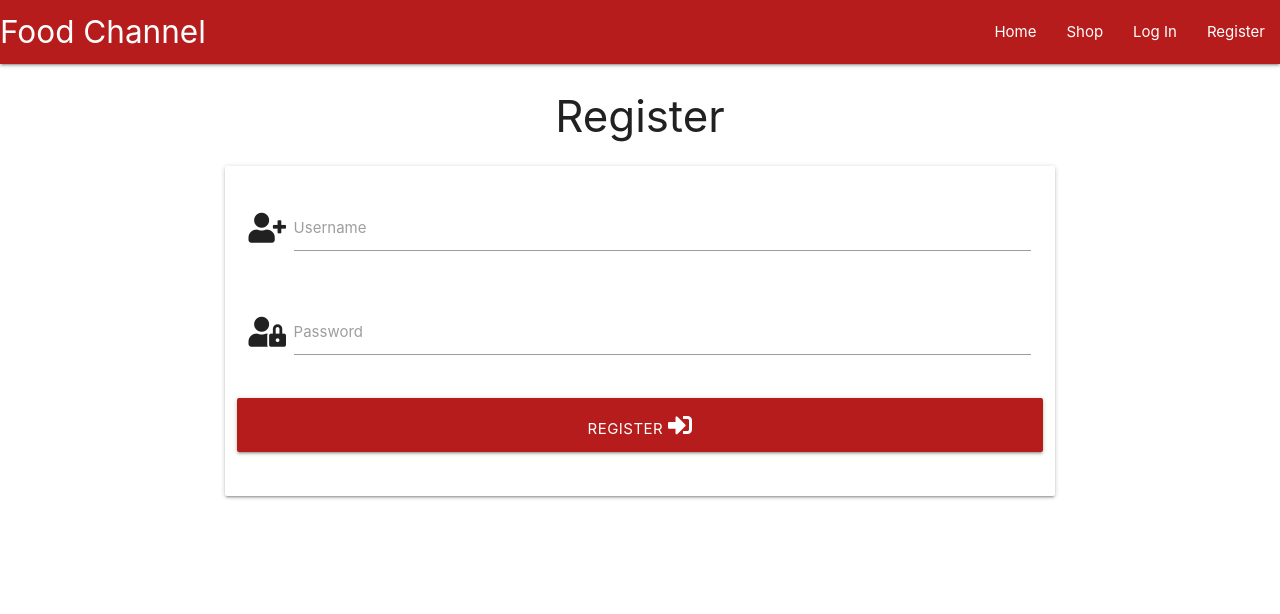
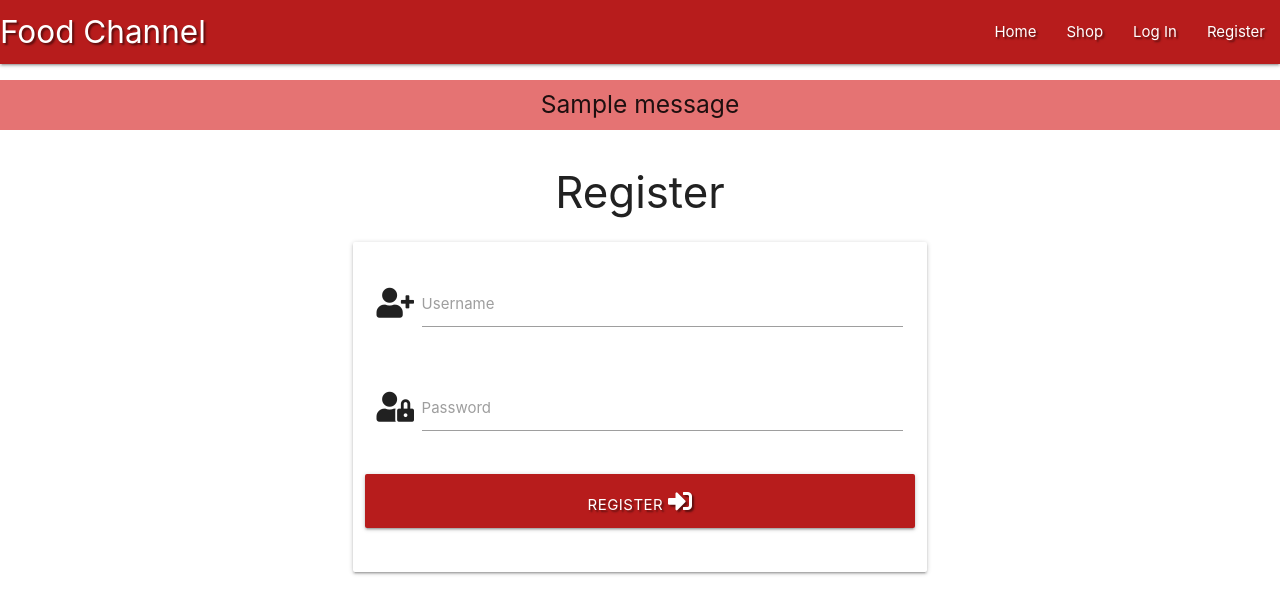
Before and after one commit to Code-Institute-Submissions/foodchannel101, a Flask app: page /register in a window 1280 px wide. Shown: the top 614 px of the page. Run offline with Flask 2, Linux system fonts and the light colour scheme; one stand-in notice (Sample message) is shown; some libraries are stand-ins or nearby versions.

Commit message:
Added register functionality, flash msg

```diff
--- a/app.py
+++ b/app.py
@@ -27,6 +27,24 @@ def get_recipes():
 
 @app.route("/register", methods=["GET", "POST"])
 def register():
+    if request.method == "POST":
+        # check if username already exists in db
+        existing_user = mongo.db.users.find_one(
+            {"username": request.form.get("username").lower()})
+
+        if existing_user:
+            flash("Username already exists")
+            return redirect(url_for("register"))
+
+        register = {
+            "username": request.form.get("username").lower(),
+            "password": generate_password_hash(request.form.get("password"))
+        }
+        mongo.db.users.insert_one(register)
+
+        # put the new user into 'session' cookie
+        session["user"] = request.form.get("username").lower()
+        flash("Registration Successful!")
     return render_template("register.html")
 
 
--- /dev/null
+++ b/static/css/style.css
@@ -0,0 +1,7 @@
+.text-shadow {
+    text-shadow: 2px 2px 2px rgba(0, 0, 0, 0.5);
+}
+
+.flashes h5 {
+    line-height: 2;
+}
--- a/templates/base.html
+++ b/templates/base.html
@@ -41,8 +41,24 @@
         </ul>
     </header>
 
-    {% block content %}
-    {% endblock %}
+    <section>
+        <!-- flash messages -->
+        {% with messages = get_flashed_messages() %}
+        {% if messages %}
+        {% for message in messages %}
+        <div class="row flashes">
+            <h5 class="red lighten-2 center-align">{{ message }}</h5>
+        </div>
+        {% endfor %}
+        {% endif %}
+        {% endwith %}
+    </section>
+
+    <main class="container">
+        {% block content %}
+        {% endblock %}
+    </main>
+
 
     <script src="https://cdnjs.cloudflare.com/ajax/libs/materialize/1.0.0/js/materialize.min.js"></script>
     <script src="https://code.jquery.com/jquery-3.6.0.min.js"
```
